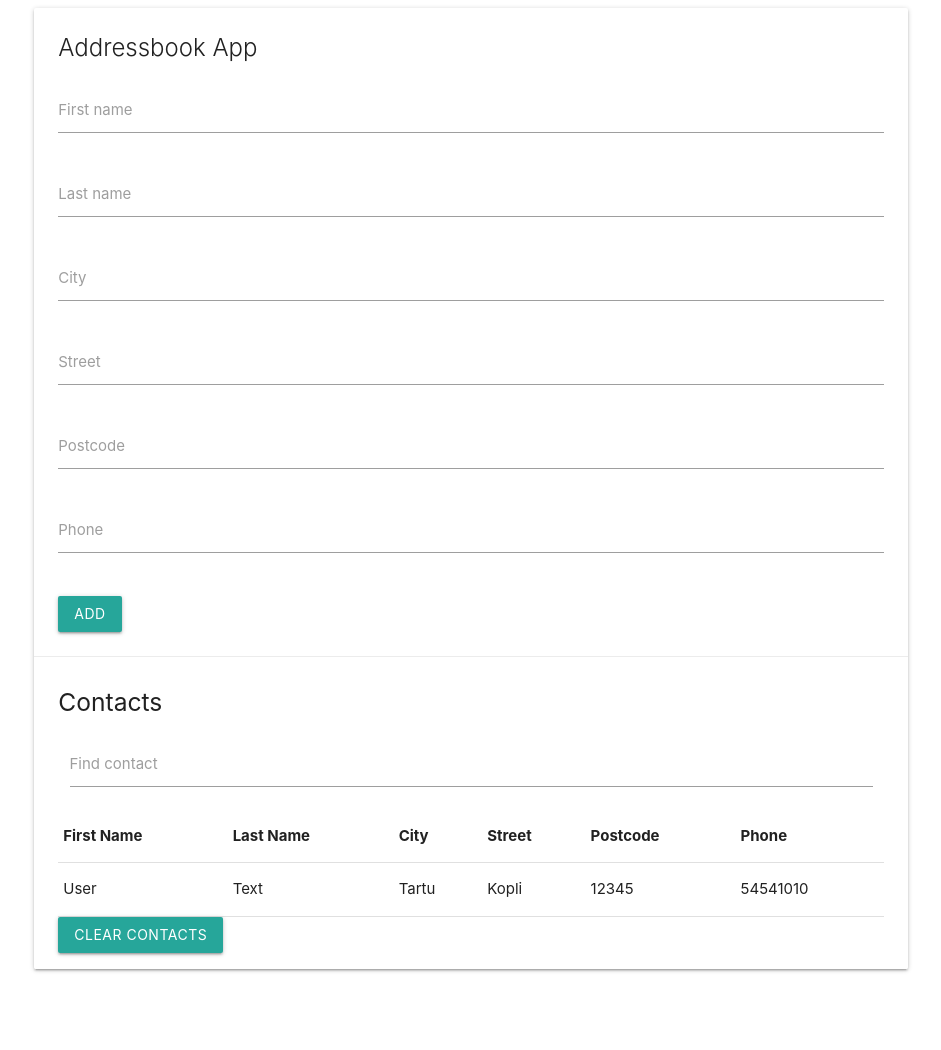
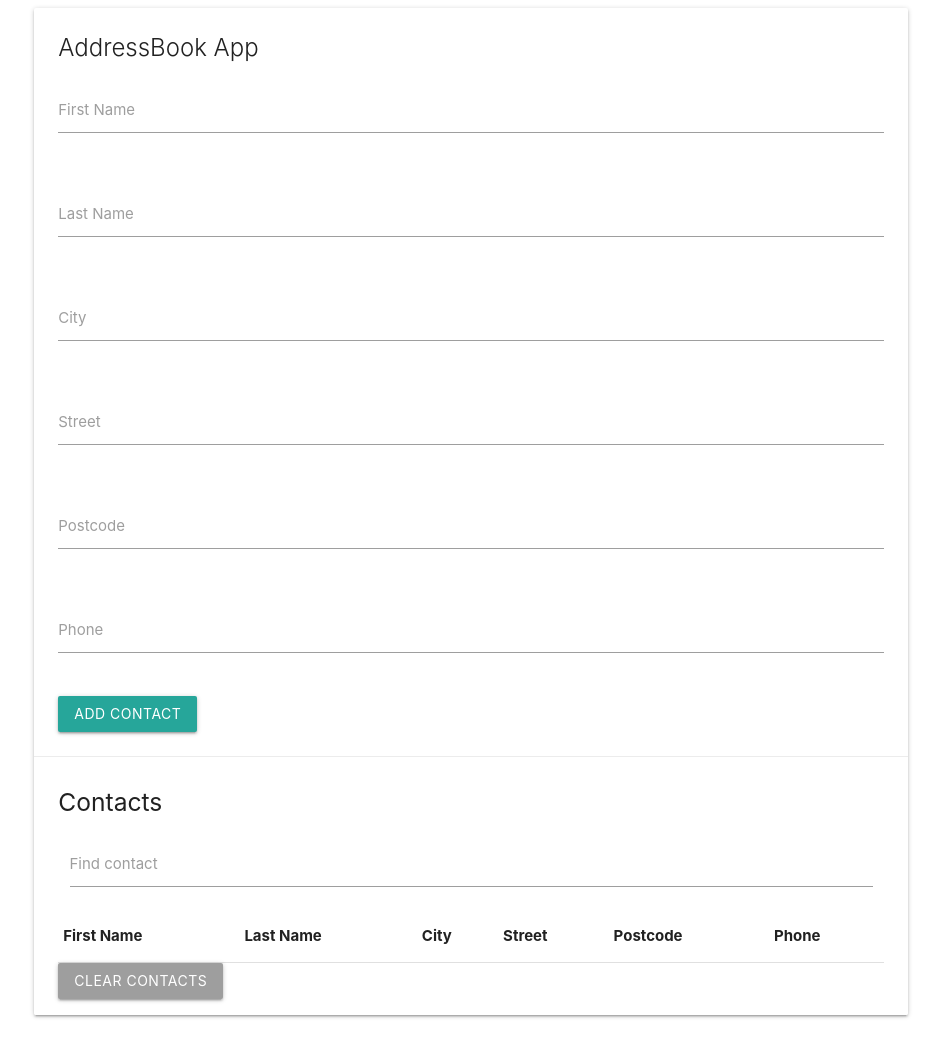
Before and after one commit to maurischults/Addressbook, a plain HTML site: page index.html in a window 1280 px wide. Shown: the whole page, without its empty margins (169-1110 px from the left). Before the commit the page ends 1004 px from the top, so only its background shows below. Drawn offline with nearby package versions, Linux system fonts and the light colour scheme.

Commit message:
Teine commit, lisamine done.

```diff
--- a/app.js
+++ b/app.js
@@ -0,0 +1,42 @@
+// define variables
+// contact data
+const firstName = document.querySelector('#first_name');
+const lastName = document.querySelector('#last_name');
+const city = document.querySelector('#city');
+const street = document.querySelector('#street');
+const postCode = document.querySelector('#postcode');
+const phone = document.querySelector('#phone');
+const contact = [firstName, lastName, city, street, postCode, phone];
+
+// app data
+const form = document.querySelector('#contact-form');
+const contacts = document.querySelector('#contacts-table');
+
+// define event listeners
+// add contact to table - submit button
+form.addEventListener('submit', addContact);
+
+// project functions
+// addContact
+function addContact(e) {
+    if (firstName.value === '') {
+        alert("Add new contact data!")
+    } else {
+        console.log("Create contact");
+        // create tr
+        const tr = document.createElement('tr');
+
+        contact.forEach(function (contactData) {
+            // create td
+            const td = document.createElement('td');
+            // add contact value to td
+            td.appendChild(document.createTextNode(contactData.value));
+            // append td to tr
+            tr.appendChild(td);
+        });
+        // append tr to table
+        contacts.appendChild(tr);
+        console.log(contacts);
+        e.preventDefault();
+    }
+}
--- a/index.html
+++ b/index.html
@@ -9,7 +9,7 @@
     <link href="https://cdnjs.cloudflare.com/ajax/libs/materialize/1.0.0/css/materialize.min.css" rel="stylesheet">
     <!-- font awesome -->
     <script crossorigin="anonymous" src="https://kit.fontawesome.com/277d889efd.js"></script>
-    <title>Addressbook</title>
+    <title>AddressBook</title>
 </head>
 <body>
 <div class="container">
@@ -17,35 +17,45 @@
         <div class="col s12">
             <div class="card">
                 <div class="card-content">
-                    <span class="card-title">Addressbook App</span>
-                    <form id="task-form">
+                    <span class="card-title">AddressBook App</span>
+                    <form id="contact-form">
                         <div class="row">
                             <div class="input-field col s12">
-                                <label for="first_name">First name</label>
+                                <label for="first_name">First Name</label>
                                 <input id="first_name" type="text">
                             </div>
+                        </div>
+                        <div class="row">
                             <div class="input-field col s12">
-                                <label for="last_name">Last name</label>
+                                <label for="last_name">Last Name</label>
                                 <input id="last_name" type="text">
                             </div>
+                        </div>
+                        <div class="row">
                             <div class="input-field col s12">
                                 <label for="city">City</label>
                                 <input id="city" type="text">
                             </div>
+                        </div>
+                        <div class="row">
                             <div class="input-field col s12">
                                 <label for="street">Street</label>
                                 <input id="street" type="text">
                             </div>
+                        </div>
+                        <div class="row">
                             <div class="input-field col s12">
                                 <label for="postcode">Postcode</label>
                                 <input id="postcode" type="text">
                             </div>
+                        </div>
+                        <div class="row">
                             <div class="input-field col s12">
                                 <label for="phone">Phone</label>
                                 <input id="phone" type="text">
                             </div>
                         </div>
-                        <input class="btn" type="submit" value="Add">
+                        <input class="btn" type="submit" value="Add contact">
                     </form>
                 </div>
                 <div class="card-action">
@@ -56,23 +66,19 @@
                     </div>
                     <table>
                         <thead>
+                        <tr>
                             <th>First Name</th>
                             <th>Last Name</th>
                             <th>City</th>
                             <th>Street</th>
                             <th>Postcode</th>
                             <th>Phone</th>
+                        </tr>
                         </thead>
-                        <tbody>
-                        <td>User</td>
-                        <td>Text</td>
-                        <td>Tartu</td>
-                        <td>Kopli</td>
-                        <td>12345</td>
-                        <td>54541010</td>
+                        <tbody id="contacts-table">
                         </tbody>
                     </table>
-                    <a class="btn" href="#" id="remove-all">Clear Contacts</a>
+                    <a class="btn grey" href="#" id="clear-tasks">Clear Contacts</a>
                 </div>
             </div>
         </div>
```
Lines whose indentation alone changed are shown as unchanged.
